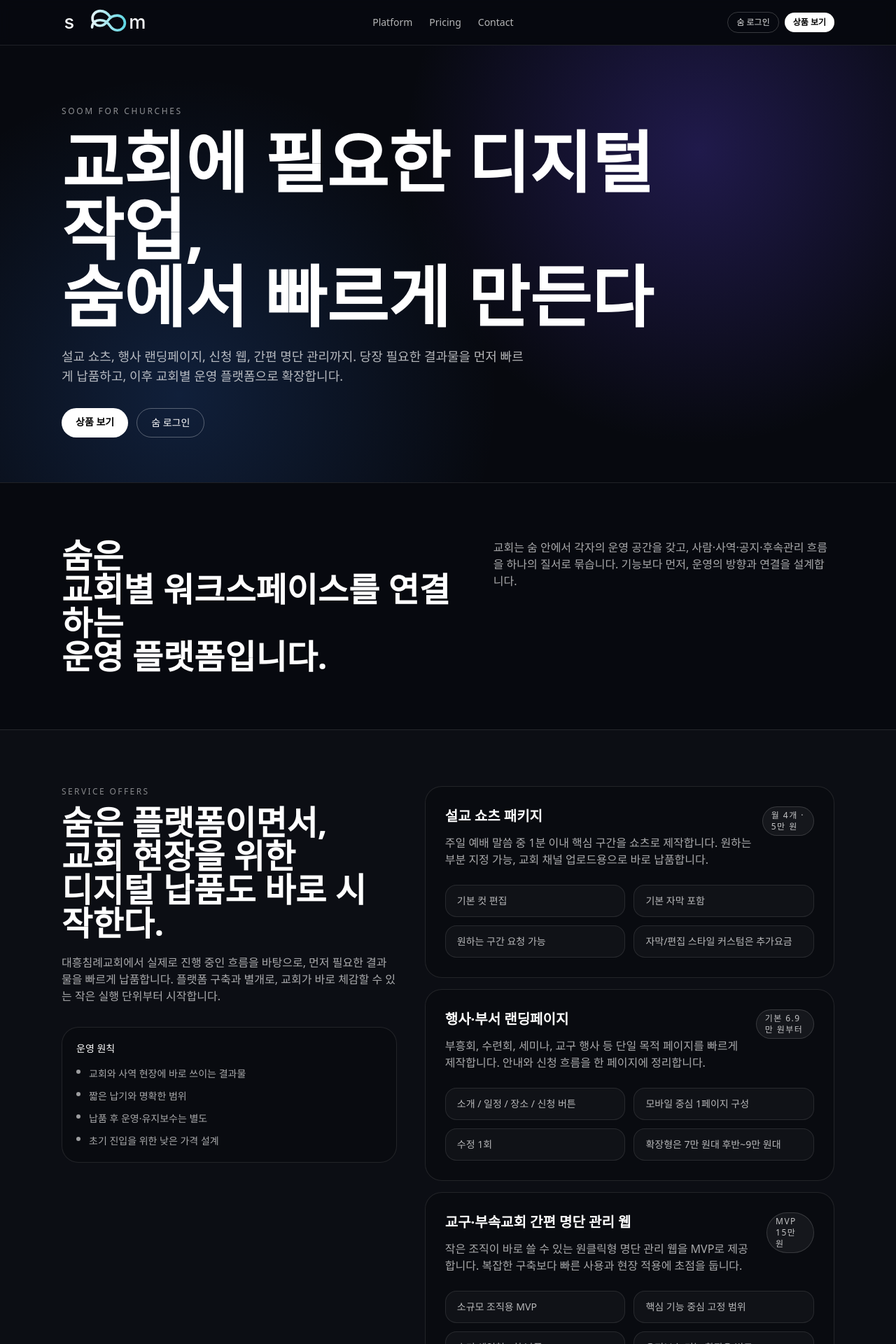
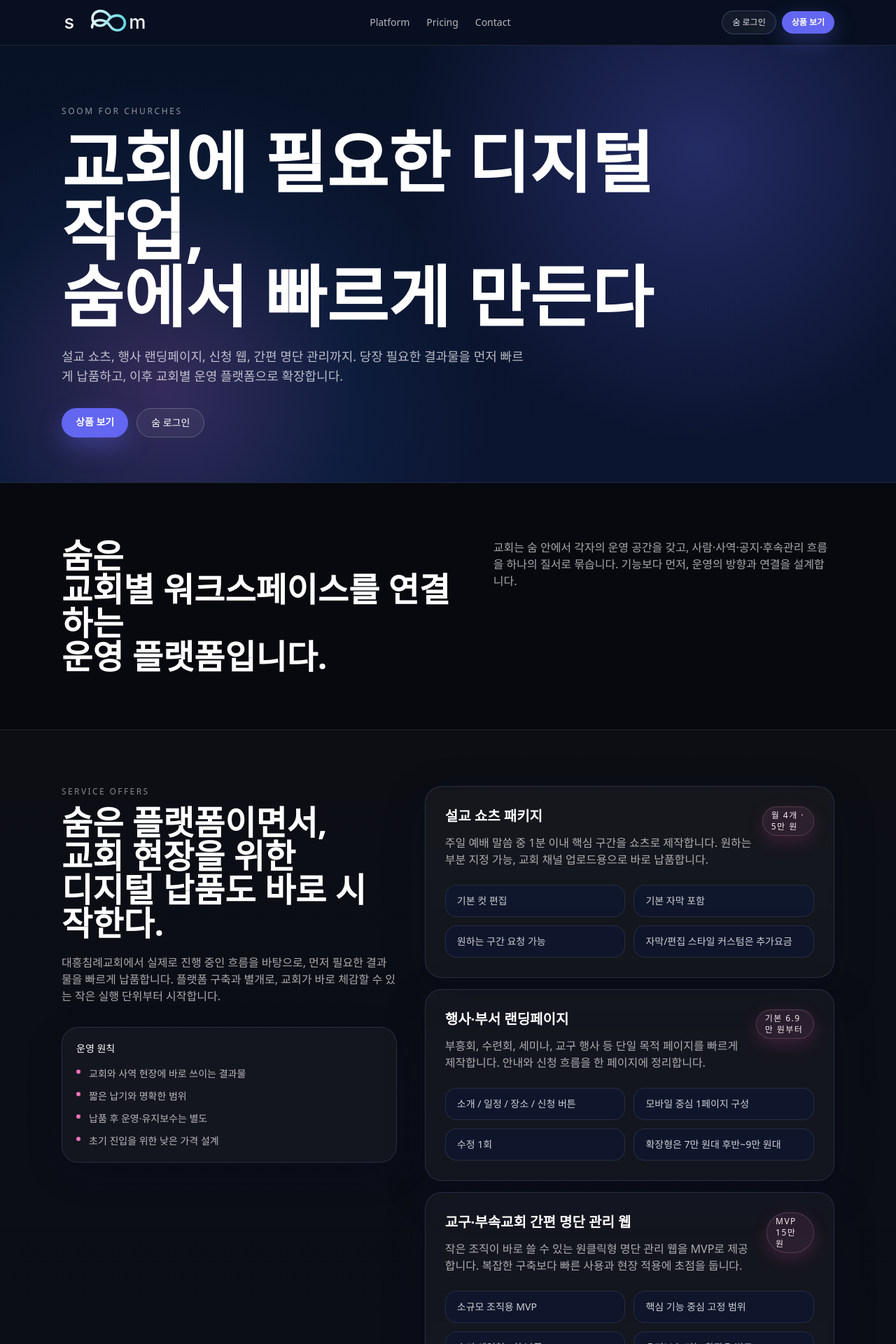
Before and after one commit to kinddragon1224/soom-church, a Next.js app: page / in a window 1280 px wide. Shown: the top 1920 px of the page at 70% size. Built offline with nearby package versions, Linux system fonts and the light colour scheme; no server answers.

Commit message:
Refine homepage UI with indigo pink accent system

```diff
--- a/app/globals.css
+++ b/app/globals.css
@@ -3,33 +3,36 @@
 @tailwind utilities;
 
 :root {
-  --background: 220 33% 97%;
-  --foreground: 222 29% 16%;
+  --background: 210 40% 98%;
+  --foreground: 223 47% 11%;
   --card: 0 0% 100%;
-  --border: 214 33% 87%;
-  --primary: 217 48% 40%;
+  --border: 221 35% 88%;
+  --primary: 239 84% 67%;
   --primary-foreground: 0 0% 100%;
-  --muted: 220 40% 95%;
-  --muted-foreground: 220 10% 45%;
+  --muted: 220 33% 96%;
+  --muted-foreground: 222 18% 38%;
   color-scheme: light;
 }
 
 @media (prefers-color-scheme: dark) {
   :root {
-    --background: 222 28% 8%;
-    --foreground: 210 20% 94%;
-    --card: 222 24% 12%;
-    --border: 217 22% 24%;
-    --primary: 257 88% 67%;
+    --background: 222 55% 10%;
+    --foreground: 210 40% 98%;
+    --card: 223 47% 14%;
+    --border: 222 31% 24%;
+    --primary: 239 84% 67%;
     --primary-foreground: 0 0% 100%;
-    --muted: 220 18% 16%;
-    --muted-foreground: 220 10% 70%;
+    --muted: 223 36% 18%;
+    --muted-foreground: 220 18% 72%;
     color-scheme: dark;
   }
 }
 
 body {
   @apply bg-background text-foreground;
+  background-image:
+    radial-gradient(circle at top, rgba(99, 102, 241, 0.08), transparent 36%),
+    radial-gradient(circle at 85% 20%, rgba(236, 72, 153, 0.08), transparent 24%);
 }
 
 table {
--- a/components/marketing/footer-cta.tsx
+++ b/components/marketing/footer-cta.tsx
@@ -9,15 +9,15 @@ type FooterAction = {
 
 export function FooterCta({ action }: { action: FooterAction }) {
   return (
-    <section className="border-t border-white/10">
+    <section className="border-t border-white/10 bg-[linear-gradient(180deg,rgba(255,255,255,0),rgba(99,102,241,0.05))]">
       <div className="mx-auto flex w-full max-w-6xl flex-col gap-5 px-4 py-14 sm:px-6 sm:py-16 md:flex-row md:items-end md:justify-between">
         <div>
           <p className="text-xs tracking-[0.2em] text-white/50">SOOM WORKSPACE</p>
           <h2 className="mt-3 text-2xl font-semibold text-white sm:text-4xl">교회별 워크스페이스로 시작하세요</h2>
         </div>
         <div className="flex gap-3">
-          <Link href={action.primaryHref} className="rounded-full bg-white px-5 py-2.5 text-sm font-semibold text-black">{action.primaryLabel}</Link>
-          <Link href={action.secondaryHref} className="rounded-full border border-white/30 px-5 py-2.5 text-sm font-medium text-white">{action.secondaryLabel}</Link>
+          <Link href={action.primaryHref} className="rounded-full bg-indigo-500 px-5 py-2.5 text-sm font-semibold text-white shadow-[0_14px_34px_rgba(99,102,241,0.35)] transition hover:bg-indigo-400">{action.primaryLabel}</Link>
+          <Link href={action.secondaryHref} className="rounded-full border border-white/20 bg-white/5 px-5 py-2.5 text-sm font-medium text-white transition hover:border-pink-300/40 hover:bg-pink-400/10">{action.secondaryLabel}</Link>
         </div>
       </div>
     </section>
--- a/components/marketing/header.tsx
+++ b/components/marketing/header.tsx
@@ -11,7 +11,7 @@ export type HeaderAction = {
 
 export function MarketingHeader({ action }: { action: HeaderAction }) {
   return (
-    <header className="sticky top-0 z-30 border-b border-white/10 bg-[#07090f]/80 backdrop-blur">
+    <header className="sticky top-0 z-30 border-b border-white/10 bg-[#081226]/80 backdrop-blur-xl">
       <div className="mx-auto flex w-full max-w-6xl items-center justify-between px-4 py-3 sm:px-6">
         <Link href="/" className="inline-flex items-center">
           <Image src="/soom-logo-main.svg" alt="SOOM" width={220} height={60} className="h-10 w-auto" priority />
@@ -24,17 +24,23 @@ export function MarketingHeader({ action }: { action: HeaderAction }) {
         </nav>
 
         <div className="flex items-center gap-2">
-          <Link href={action.secondaryHref} className="rounded-full border border-white/20 px-3 py-1.5 text-xs font-medium text-white/90 hover:border-white/40">
+          <Link
+            href={action.secondaryHref}
+            className="rounded-full border border-indigo-300/25 bg-white/5 px-3.5 py-2 text-xs font-medium text-white/90 transition hover:border-indigo-300/45 hover:bg-white/10"
+          >
             {action.secondaryLabel}
           </Link>
-          <Link href={action.primaryHref} className="rounded-full bg-white px-3 py-1.5 text-xs font-semibold text-black hover:opacity-90">
+          <Link
+            href={action.primaryHref}
+            className="rounded-full bg-indigo-500 px-3.5 py-2 text-xs font-semibold text-white shadow-[0_10px_30px_rgba(99,102,241,0.35)] transition hover:bg-indigo-400"
+          >
             {action.primaryLabel}
           </Link>
           {action.loggedIn ? (
             <form action="/api/logout" method="post">
               <button
                 type="submit"
-                className="rounded-full border border-white/20 px-3 py-1.5 text-xs font-medium text-white/70 hover:border-white/40 hover:text-white"
+                className="rounded-full border border-pink-300/20 bg-pink-400/5 px-3.5 py-2 text-xs font-medium text-white/75 transition hover:border-pink-300/40 hover:bg-pink-400/10 hover:text-white"
               >
                 로그아웃
               </button>
--- a/components/marketing/hero.tsx
+++ b/components/marketing/hero.tsx
@@ -9,8 +9,8 @@ type HeroAction = {
 
 export function MarketingHero({ action }: { action: HeroAction }) {
   return (
-    <section className="relative overflow-hidden border-b border-white/10">
-      <div className="pointer-events-none absolute inset-0 bg-[radial-gradient(circle_at_78%_24%,rgba(106,76,255,0.25),transparent_38%),radial-gradient(circle_at_20%_80%,rgba(58,134,255,0.18),transparent_40%)]" />
+    <section className="relative overflow-hidden border-b border-white/10 bg-[linear-gradient(180deg,#081226_0%,#0b1530_100%)]">
+      <div className="pointer-events-none absolute inset-0 bg-[radial-gradient(circle_at_78%_24%,rgba(99,102,241,0.3),transparent_38%),radial-gradient(circle_at_18%_78%,rgba(236,72,153,0.16),transparent_24%),radial-gradient(circle_at_20%_80%,rgba(58,134,255,0.16),transparent_40%)]" />
       <div className="mx-auto grid min-h-[72vh] w-full max-w-6xl items-end px-4 pb-14 pt-20 sm:min-h-[78vh] sm:px-6 sm:pb-16">
         <div className="relative max-w-4xl">
           <p className="text-xs tracking-[0.22em] text-white/55">SOOM FOR CHURCHES</p>
@@ -25,10 +25,16 @@ export function MarketingHero({ action }: { action: HeroAction }) {
           </p>
 
           <div className="mt-8 flex flex-wrap gap-3">
-            <Link href={action.primaryHref} className="rounded-full bg-white px-5 py-2.5 text-sm font-semibold text-black hover:opacity-90">
+            <Link
+              href={action.primaryHref}
+              className="rounded-full bg-indigo-500 px-5 py-2.5 text-sm font-semibold text-white shadow-[0_14px_34px_rgba(99,102,241,0.35)] transition hover:bg-indigo-400"
+            >
               {action.primaryLabel}
             </Link>
-            <Link href={action.secondaryHref} className="rounded-full border border-white/30 px-5 py-2.5 text-sm font-medium text-white hover:border-white/55">
+            <Link
+              href={action.secondaryHref}
+              className="rounded-full border border-white/20 bg-white/5 px-5 py-2.5 text-sm font-medium text-white transition hover:border-pink-300/40 hover:bg-pink-400/10"
+            >
               {action.secondaryLabel}
             </Link>
           </div>
--- a/components/marketing/service-offers-section.tsx
+++ b/components/marketing/service-offers-section.tsx
@@ -31,7 +31,7 @@ const principles = [
 
 export function ServiceOffersSection() {
   return (
-    <section className="border-t border-white/10 bg-white/[0.02]">
+    <section className="border-t border-white/10 bg-[linear-gradient(180deg,rgba(255,255,255,0.02),rgba(99,102,241,0.04))]">
       <div className="mx-auto w-full max-w-6xl px-4 py-16 sm:px-6 sm:py-20">
         <div className="grid gap-10 lg:grid-cols-[0.9fr_1.1fr] lg:items-start">
           <div>
@@ -48,12 +48,12 @@ export function ServiceOffersSection() {
               플랫폼 구축과 별개로, 교회가 바로 체감할 수 있는 작은 실행 단위부터 시작합니다.
             </p>
 
-            <div className="mt-8 rounded-3xl border border-white/10 bg-black/20 p-5">
+            <div className="mt-8 rounded-3xl border border-indigo-300/15 bg-white/[0.04] p-5 shadow-[0_16px_50px_rgba(8,18,38,0.18)] backdrop-blur-sm">
               <p className="text-sm font-medium text-white">운영 원칙</p>
-              <ul className="mt-4 space-y-3 text-sm text-white/65">
+              <ul className="mt-4 space-y-3 text-sm text-white/70">
                 {principles.map((item) => (
                   <li key={item} className="flex gap-3">
-                    <span className="mt-1 h-1.5 w-1.5 rounded-full bg-white/60" />
+                    <span className="mt-1 h-1.5 w-1.5 rounded-full bg-pink-400" />
                     <span>{item}</span>
                   </li>
                 ))}
@@ -63,20 +63,20 @@ export function ServiceOffersSection() {
 
           <div className="grid gap-4">
             {offers.map((offer) => (
-              <article key={offer.title} className="rounded-3xl border border-white/10 bg-black/20 p-6 sm:p-7">
+              <article key={offer.title} className="rounded-3xl border border-indigo-300/15 bg-white/[0.04] p-6 shadow-[0_18px_60px_rgba(8,18,38,0.22)] backdrop-blur-sm transition hover:border-indigo-300/30 hover:bg-white/[0.06] sm:p-7">
                 <div className="flex flex-col gap-3 sm:flex-row sm:items-start sm:justify-between">
                   <div>
                     <h3 className="text-xl font-semibold text-white">{offer.title}</h3>
                     <p className="mt-3 text-sm leading-7 text-white/65 sm:text-base">{offer.description}</p>
                   </div>
-                  <div className="rounded-full border border-white/15 bg-white/5 px-3 py-1 text-xs font-medium tracking-[0.12em] text-white/75">
+                  <div className="rounded-full border border-pink-300/20 bg-pink-400/10 px-3 py-1 text-xs font-medium tracking-[0.12em] text-pink-100 shadow-[0_8px_24px_rgba(236,72,153,0.18)]">
                     {offer.badge}
                   </div>
                 </div>
 
                 <ul className="mt-6 grid gap-3 text-sm text-white/70 sm:grid-cols-2">
                   {offer.bullets.map((bullet) => (
-                    <li key={bullet} className="rounded-2xl border border-white/10 bg-white/[0.03] px-4 py-3">
+                    <li key={bullet} className="rounded-2xl border border-white/10 bg-[#0d1732]/70 px-4 py-3 text-white/80">
                       {bullet}
                     </li>
                   ))}
```
